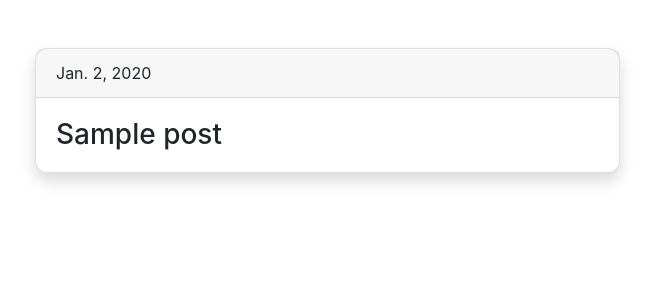
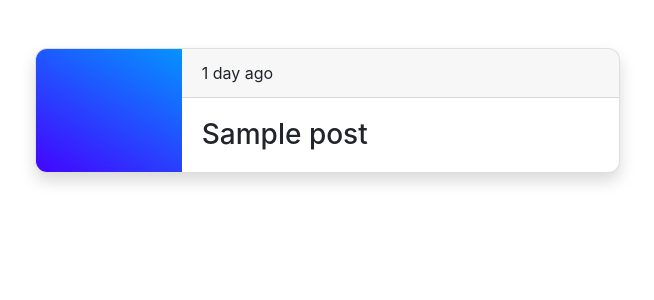
Before and after one commit to moogloof/moogloof.com, a Flask app: page /blog in a window 1280 px wide. Shown: the part 56-356 px from the top of the page, without its empty margins (20-674 px from the left). Run offline with Flask 2, Linux system fonts and the light colour scheme; a database or web service that is not in the repository returns one stand-in record (values such as "Sample title").

Commit message:
Added blog background thing

```diff
--- /dev/null
+++ b/moogloof/static/blog.css
@@ -0,0 +1,3 @@
+.background-gradient {
+	background-image: linear-gradient(30deg, #4304ff, #0593ff);
+}
--- a/moogloof/templates/blog.html
+++ b/moogloof/templates/blog.html
@@ -1,12 +1,22 @@
 {% extends 'base.html' %}
+
+{% block headers %}
+<link rel="stylesheet" href="{{ url_for('static', filename='blog.css') }}">
+{% endblock headers %}
 
 {% block content %}
 {% for post in posts %}
 <div class="row">
-	<div class="card mt-5 px-0 col-6 shadow">
-		<div class="card-header">Jan. 2, 2020</div>
-		<div class="card-body">
-			<h3 class="card-title mb-0">{{ post.title }}</h3>
+	<div class="card mt-5 px-0 col-6 shadow overflow-hidden">
+		<div class="row no-gutters">
+			<div class="col-lg-3 background-gradient">
+			</div>
+			<div class="col-lg-9">
+				<div class="card-header">1 day ago</div>
+				<div class="card-body">
+					<h3 class="card-title mb-0">{{ post.title }}</h3>
+				</div>
+			</div>
 			<a class="stretched-link" href="{{ url_for('blog', title=post.title) }}"></a>
 		</div>
 	</div>
```
